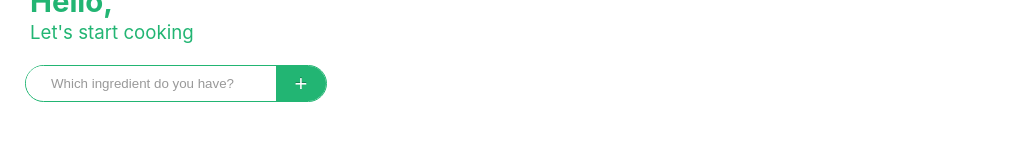
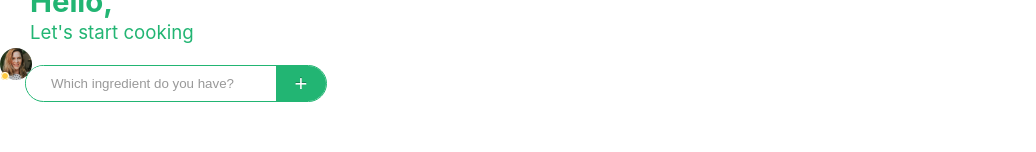
Before and after one commit to AvivCohenbs/reSApes, a React (Create React App) app: page / in a window 1280 px wide. Shown: the top 152 px of the page, without its empty margins (0-1036 px from the left). Built offline with nearby package versions, Linux system fonts and the light colour scheme; a web font is replaced by a local one.

Commit message:
add profile route

```diff
--- a/src/App.js
+++ b/src/App.js
@@ -4,11 +4,13 @@ import Chat from "./pages/Chat";
 import Home from "./pages/Home";
 import Favorites from "./pages/Favorites";
 import NavigationBar from "./components/NavigationBar/NavigationBar";
+import Profile from "./components/Header/Profile";
 
 function App() {
   return (
     <div className="pages">
       <Routes>
+        <Route path="/Profile" element={<Profile />} />
         <Route path="/Chat" element={<Chat />} />
         <Route path="/" element={<Home />} />
         <Route path="/Favorites" element={<Favorites />} />
--- a/src/components/Header/Header.js
+++ b/src/components/Header/Header.js
@@ -1,14 +1,17 @@
 import "./Header.css";
-// import { ReactComponent as Ingredients } from "./ingredients.svg";
+import { ReactComponent as Profile } from "./Profile.svg";
+import { Link } from "react-router-dom";
 
 function Header() {
   return (
     <div className="header">
+      <Link to="/Profile">
+        <Profile />
+      </Link>
       <div className="titles">
         <div className="main-title">Hello, </div>
         <div className="second-title"> Let's start cooking</div>
       </div>
-      {/* <Ingredients className="greentext"></Ingredients> */}
       <form className="search-wrapper cf">
         <label>
           <input type="text" placeholder="Which ingredient do you have?" />
```
Also changed, not shown: src/components/Header/Profile.svg (added).
